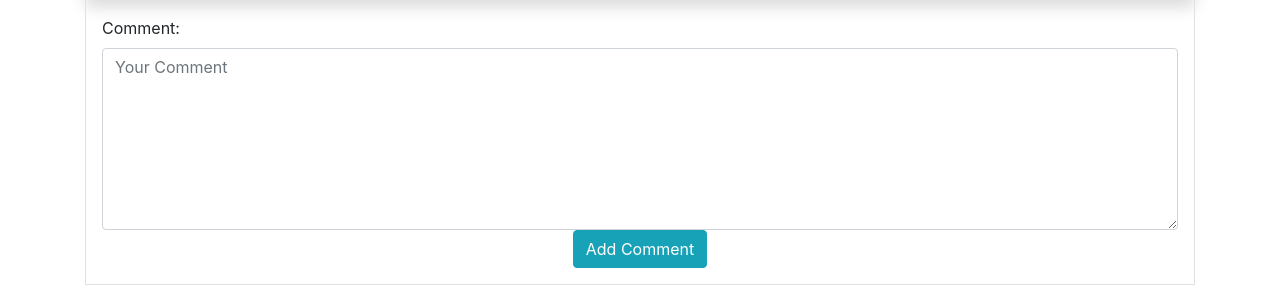
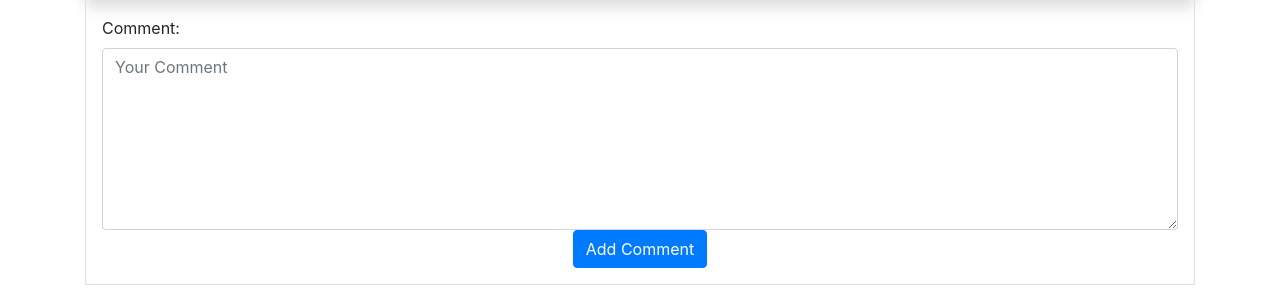
Before and after one commit to shumittaher/commerce, a Django app: template auctions/templates/auctions/listing_page.html in a window 1280 px wide. Shown: the part 539-834 px from the top of the page. Run offline with Django 3.2, Linux system fonts and the light colour scheme; the template is opened without the code that fills it: values that come from a table or form of the project are taken from there, others are empty; data comes from the database, SQL or seed files in the repository; some libraries are stand-ins or nearby versions.

Commit message:
changed color of the button for adding comments

```diff
--- a/auctions/templates/auctions/listing_page.html
+++ b/auctions/templates/auctions/listing_page.html
@@ -150,7 +150,7 @@
             {{comment_form}}
 
             <div class="text-center">
-                <button class="btn btn-info" type="submit">
+                <button class="btn btn-primary" type="submit">
                     Add Comment
                 </button>
             </div>
```
